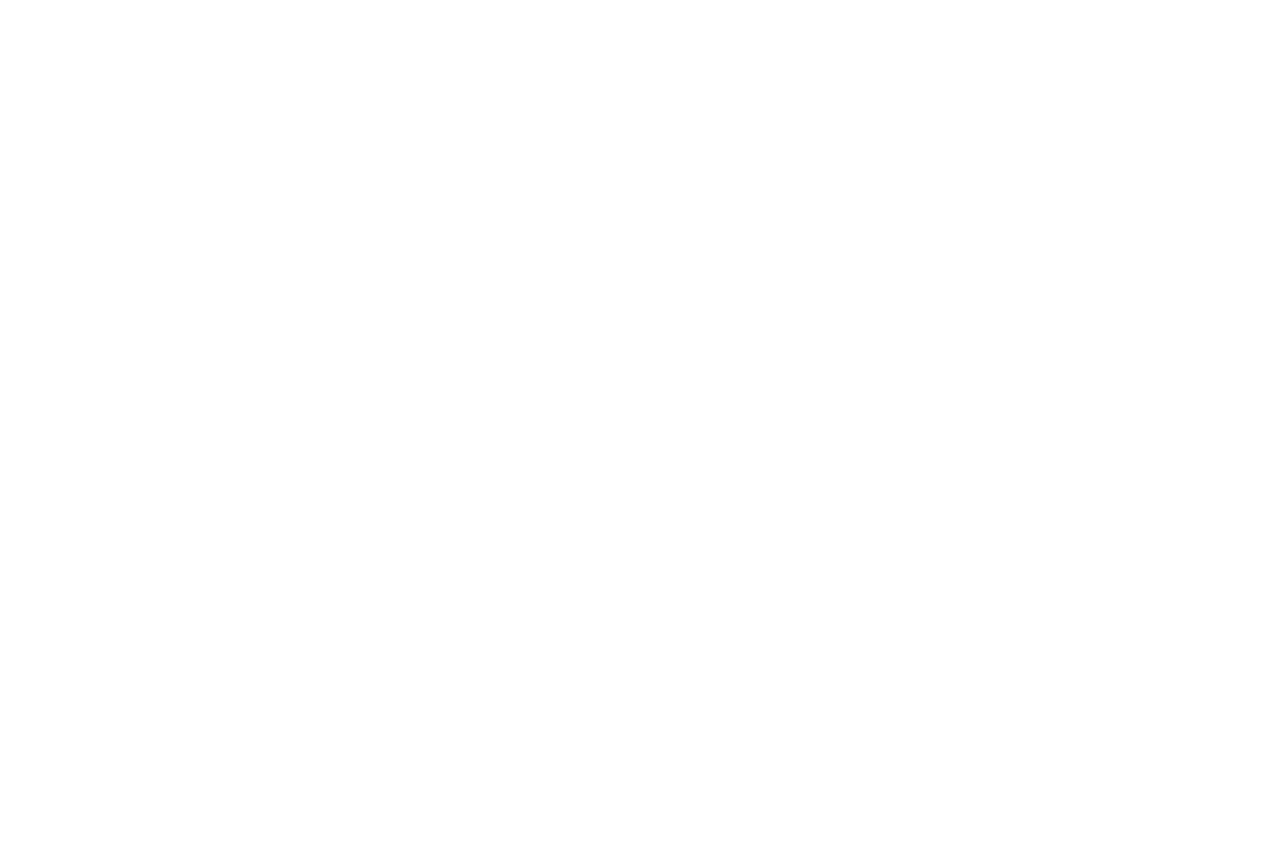
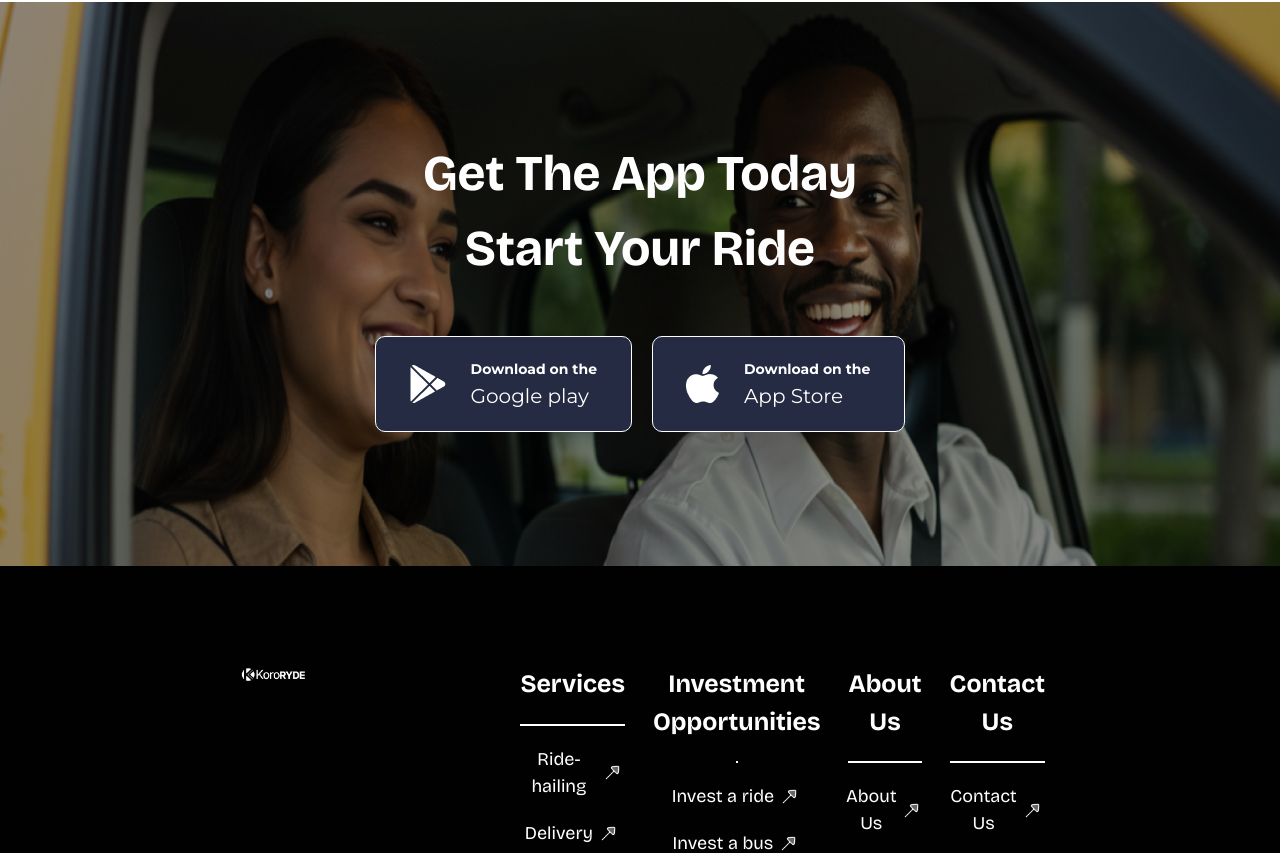
Before and after one commit to ayoeze191/kororyde, a Next.js app: page /contact-us in a window 1280 px wide. Shown: the part 2474-3327 px from the top of the page. Before the commit the page ends 2476 px from the top, so only its background shows below. Built offline with nearby package versions, Linux system fonts and the light colour scheme.

Commit message:
fix career path

```diff
--- a/app/contact-us/page.js
+++ b/app/contact-us/page.js
@@ -101,8 +101,8 @@ to you as soon as possible:</p>
 </div>
     </div>
 <div className="mt-[200px]">
-    {/* <FooterBg/> */}
-    {/* <Footer /> */}
+    <FooterBg/>
+    <Footer />
     </div>
     </div>
     </div>
```
